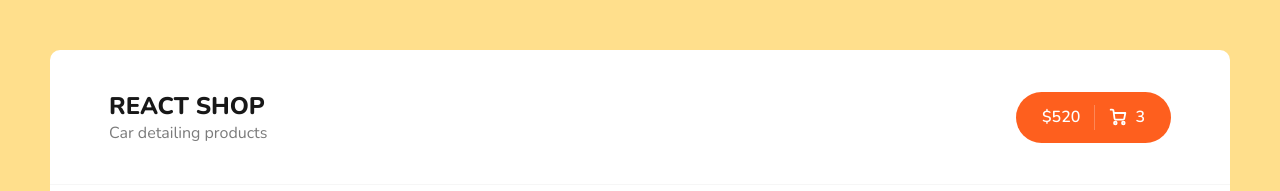
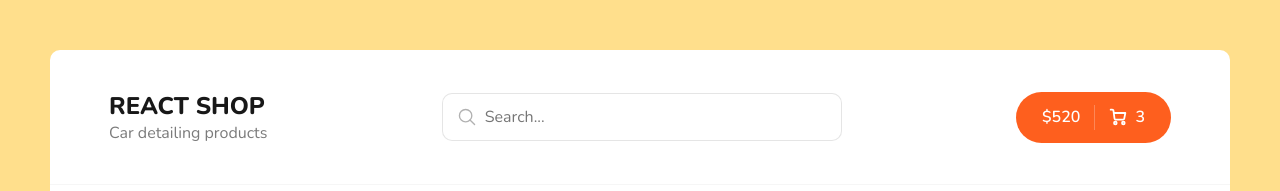
Before and after one commit to BrunoUA96/react-car-detailing-shop, a React (Vite) app: page / in a window 1280 px wide. Shown: the top 191 px of the page. Built offline with nearby package versions, Linux system fonts and the light colour scheme; data requests are answered from the project's data file.

Commit message:
create rearch component & useState search & module scss

```diff
--- a/src/App.jsx
+++ b/src/App.jsx
@@ -3,15 +3,18 @@ import Header from './components/Header';
 import Home from './routes/Home';
 import { Route, Routes } from 'react-router-dom';
 import Cart from './routes/Cart';
+import { useState } from 'react';
 
 function App() {
+   const [searchValue, setSearchValue] = useState('');
+
    return (
       <div className="wrapper">
-         <Header />
+         <Header searchValue={searchValue} setSearchValue={setSearchValue} />
          <div className="content">
             <div className="container">
                <Routes>
-                  <Route index element={<Home />} />
+                  <Route index element={<Home searchValue={searchValue} />} />
                   <Route path="cart" element={<Cart />} />
                   <Route path="*" element={<h1>Not Found</h1>} />
                </Routes>
--- a/src/components/Header.jsx
+++ b/src/components/Header.jsx
@@ -1,7 +1,7 @@
 import { Link } from 'react-router-dom';
-import logo from '../assets/logo.svg';
+import Search from './Search';
 
-const Header = () => {
+const Header = ({ searchValue, setSearchValue }) => {
    return (
       <div className="header">
          <div className="container">
@@ -11,6 +11,7 @@ const Header = () => {
                   <p>Car detailing products</p>
                </div>
             </Link>
+            <Search searchValue={searchValue} setSearchValue={setSearchValue} />
             <div className="header__cart">
                <Link to="cart" className="button button--cart">
                   <span>$520</span>
--- /dev/null
+++ b/src/components/Search/Search.module.scss
@@ -0,0 +1,47 @@
+.root {
+   position: relative;
+
+   .input {
+      border: 1px solid rgba(0, 0, 0, 0.1);
+      padding: 12px 20px;
+      padding-left: 42px;
+      width: 400px;
+      border-radius: 10px;
+      font-size: 16px;
+      transition: all 0.15s ease-in-out;
+
+      &:focus {
+         border-color: rgba(0, 0, 0, 0.3);
+      }
+   }
+
+   .searchIcon {
+      width: 22px;
+      height: 22px;
+      opacity: 0.3;
+      position: absolute;
+      left: 14px;
+      top: 50%;
+      transform: translateY(-50%);
+   }
+
+   .closeIcon {
+      fill: none;
+      stroke: #000;
+      stroke-linecap: round;
+      stroke-linejoin: round;
+      stroke-width: 2px;
+      opacity: 0.3;
+      width: 25px;
+      height: 25px;
+      position: absolute;
+      right: 10px;
+      top: 50%;
+      transform: translateY(-50%);
+      cursor: pointer;
+
+      &:hover {
+         opacity: 0.5;
+      }
+   }
+}
--- /dev/null
+++ b/src/components/Search/index.jsx
@@ -0,0 +1,64 @@
+import styles from './Search.module.scss';
+
+const Search = ({ searchValue, setSearchValue }) => {
+   return (
+      <div className={styles.root}>
+         <svg
+            className={styles.searchIcon}
+            enableBackground="new 0 0 32 32"
+            id="Editable-line"
+            version="1.1"
+            viewBox="0 0 32 32"
+            xmlns="http://www.w3.org/2000/svg">
+            <circle
+               cx="14"
+               cy="14"
+               fill="none"
+               id="XMLID_42_"
+               r="9"
+               stroke="#000000"
+               strokeLinecap="round"
+               strokeLinejoin="round"
+               strokeMiterlimit="10"
+               strokeWidth="2"
+            />
+            <line
+               fill="none"
+               id="XMLID_44_"
+               stroke="#000000"
+               strokeLinecap="round"
+               strokeLinejoin="round"
+               strokeMiterlimit="10"
+               strokeWidth="2"
+               x1="27"
+               x2="20.366"
+               y1="27"
+               y2="20.366"
+            />
+         </svg>
+         <input
+            value={searchValue}
+            onChange={(e) => setSearchValue(e.target.value)}
+            className={styles.input}
+            type="text"
+            name="search"
+            placeholder="Search..."
+         />
+         {searchValue && (
+            <span onClick={() => setSearchValue('')}>
+               <svg
+                  className={styles.closeIcon}
+                  viewBox="0 0 32 32"
+                  xmlns="http://www.w3.org/2000/svg">
+                  <g id="cross">
+                     <line x1="7" x2="25" y1="7" y2="25" />
+                     <line x1="7" x2="25" y1="25" y2="7" />
+                  </g>
+               </svg>
+            </span>
+         )}
+      </div>
+   );
+};
+
+export default Search;
--- a/src/routes/Home.jsx
+++ b/src/routes/Home.jsx
@@ -8,7 +8,7 @@ import Pagination from '../components/Pagination';
 
 import axios from 'axios';
 
-const Home = () => {
+const Home = ({ searchValue }) => {
    const baseAPI = 'http://localhost:3000/products';
 
    const [products, setProducts] = useState([]);
@@ -28,11 +28,11 @@ const Home = () => {
    // State for Sort component
    const [sortItem, setSortItem] = useState(sortOptions[0]);
 
+   // Use to calculate number of pages
+   const [paginationCount, setPaginationCount] = useState(1);
+
    // Pagination state
    const [page, setPage] = useState(1);
-
-   // Use to calculate number of pages
-   const [paginationCount, setPaginationCount] = useState(1);
 
    // Im use these two functions (changeCategory,changeSort) to reset pagination
    // If (Category || Sort) has been changet
@@ -55,6 +55,7 @@ const Home = () => {
          _page: page,
          // _limit has static number, thus i limit number of items per page
          _limit: '12',
+         ...(searchValue && { q: searchValue }),
       };
 
       try {
@@ -63,7 +64,9 @@ const Home = () => {
          axios
             .all([
                axios.get(baseAPI, { params: { ...params } }),
-               axios.get(baseAPI, { params: { category: params.category } }),
+               axios.get(baseAPI, {
+                  params: { category: params.category, q: params.q },
+               }),
             ])
             .then(
                axios.spread((items, pagination) => {
@@ -79,7 +82,7 @@ const Home = () => {
          setIsLoading(true);
          console.error(error);
       }
-   }, [categoryId, sortItem, page]);
+   }, [categoryId, sortItem, page, searchValue]);
 
    return (
       <>
```
